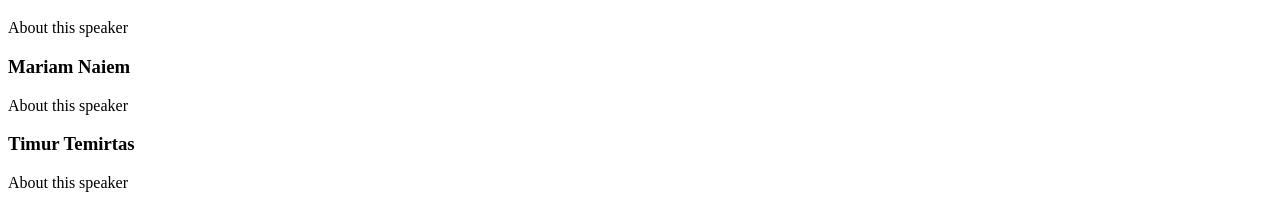
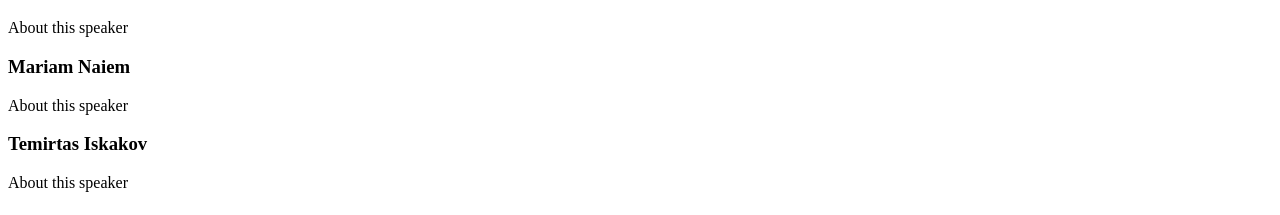
Before and after one commit to himynameishonza/unlockprague.com, a Next.js app: page / in a window 1280 px wide. Shown: the part 2000-2215 px from the top of the page. Built offline with nearby package versions, Linux system fonts and the light colour scheme.

Commit message:
Copy fixes

```diff
--- a/src/components/Speakers.tsx
+++ b/src/components/Speakers.tsx
@@ -340,7 +340,7 @@
     rtl: false,
   },
   {
-    name: 'Timur Temirtas',
+    name: 'Temirtas Iskakov',
     bioEN: (
       <p>
         Temirtas is an architect, researcher, cultural activist and curator from
```
